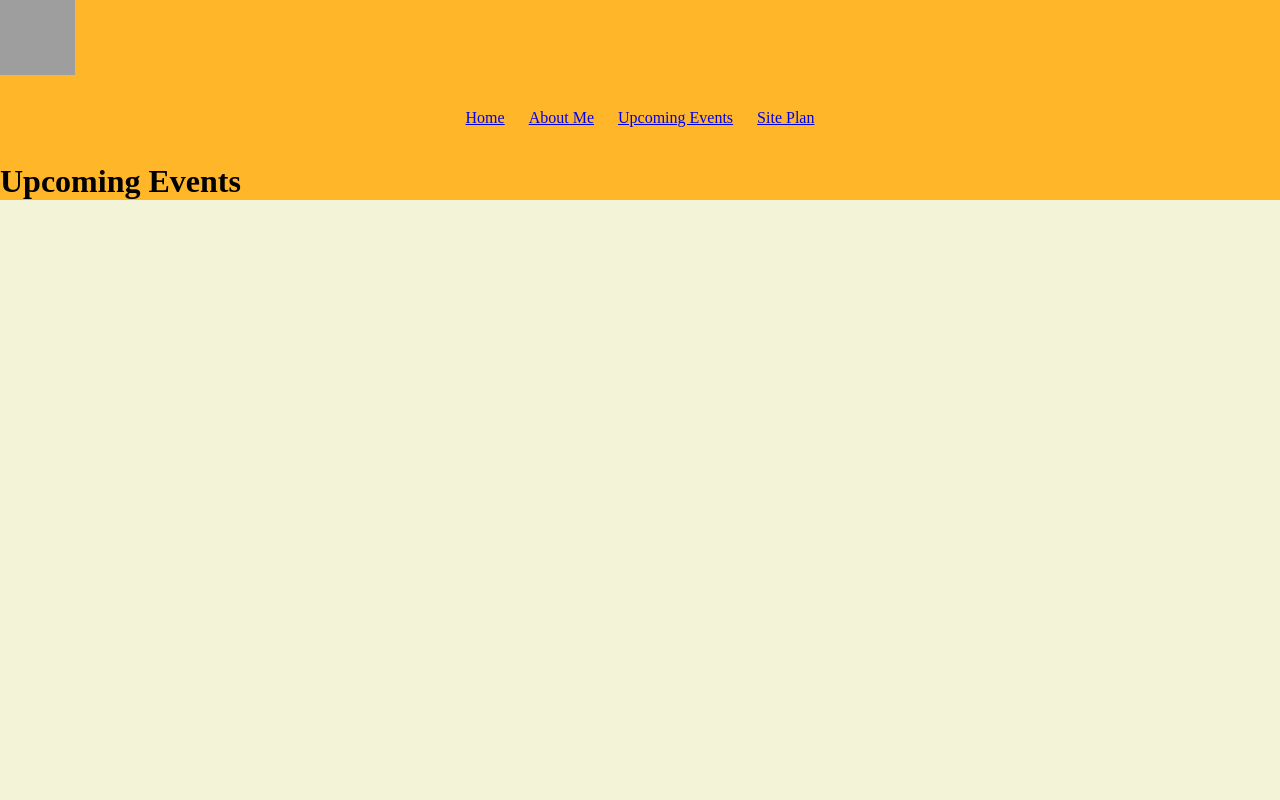
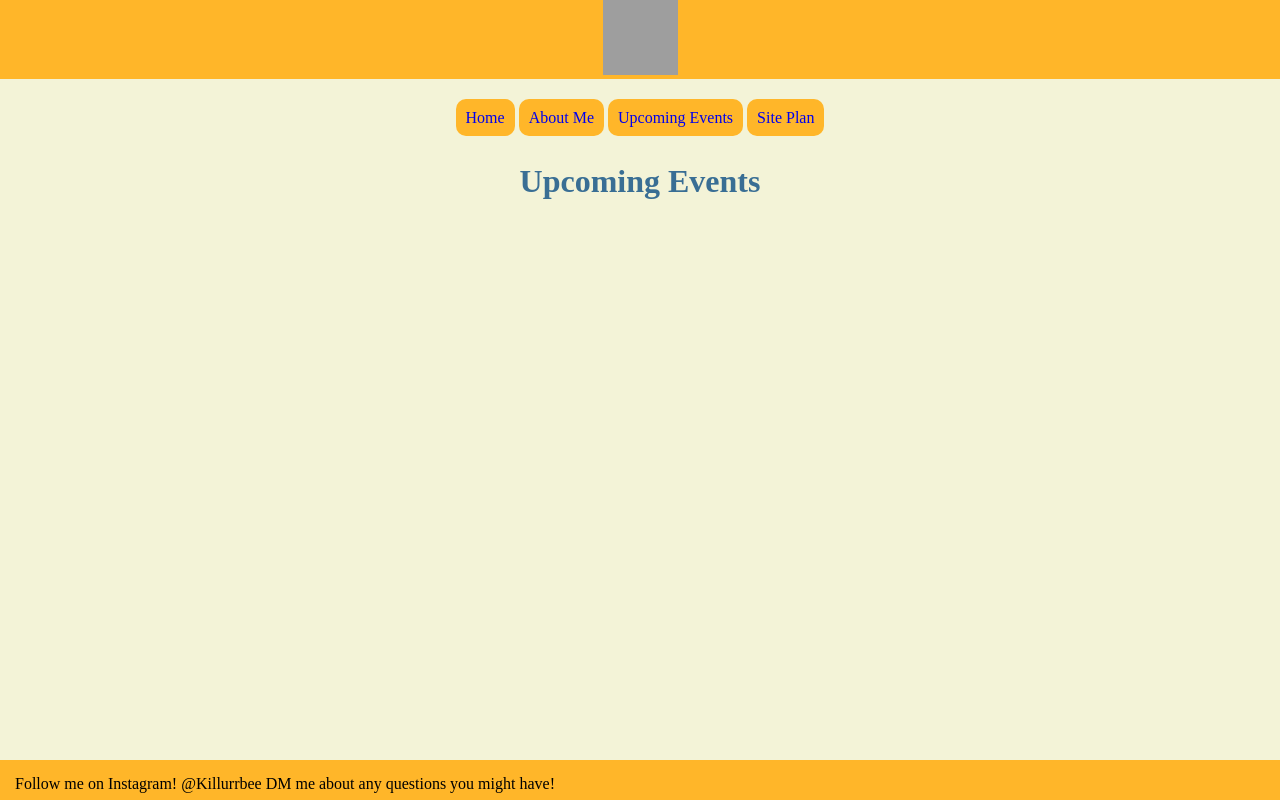
Before and after one commit to Jwesterner/Lilys-Website, a plain HTML site: page upcoming-events.html in a window 1280 px wide. Drawn offline with Linux system fonts and the light colour scheme; grey boxes are pictures that could not be loaded.

Commit message:
edit footer, format code, add more styling

```diff
--- a/styles/styles.css
+++ b/styles/styles.css
@@ -1,64 +1,76 @@
 /* General Info */
+@import url("https://fonts.googleapis.com/css2?family=Barlow&family=Merriweather:wght@300&display=swap");
 
-#page-container{
+#page-container {
   position: relative;
   min-height: 100vh;
+  margin-bottom: 0;
 }
 
-#content-wrap{
+#content-wrap {
   padding-bottom: 2.5rem;
 }
 
-body{
-    background-color: #F3F3D7;
+body {
+  background-color: #f3f3d7;
   margin: 0;
-    margin-bottom: 50px;
+  margin-bottom: 0;
 }
 
-header{
-    background-color: #FFB629;
+header {
+  background-color: #ffb629;
 }
 
-.logo{
+.logo {
   text-align: center;
 }
 
-nav{
+nav {
   text-align: center;
   padding: 15px;
   margin: 15px;
 }
 
-nav a{
-    background-color: #FFB629;
+nav a:visited {
+  color: inherit;
+}
+
+nav a {
+  background-color: #ffb629;
   padding: 10px;
   border-radius: 10px;
+  text-decoration: none;
 }
 
-nav a:hover{
+nav a:hover {
   color: white;
 }
 
-footer{
-    background-color: #FFB629;
+footer {
+  background-color: #ffb629;
   position: absolute;
   bottom: 0;
   width: 100%;
   height: 2.5rem;
 }
 
-#foot-msg{
+#foot-msg {
   text-align: justify;
   margin: 15px;
 }
 
-/* Index */
-
-#welcome-msg{
+.pg-title {
+  font-family: "Arial Rounded MT Bold";
+  color: #396e94;
   text-align: center;
 }
 
-.intro-text{
+/* Index */
+
+#intro-title {
+}
+
+.intro-txt {
   text-align: center;
   margin: 10px;
   line-height: 25px;
@@ -66,5 +78,4 @@ footer{
 
 /* About Me */
 
-
 /* Upcoming Events */
--- a/upcoming-events.html
+++ b/upcoming-events.html
@@ -9,15 +9,24 @@
   </head>
   <body>
     <header>
+      <div class="logo">
         <a href="index.html">
           <img src="http://placeimg.com/75/75/animals" alt="placeholder" />
         </a>
+      </div>
+    </header>
     <nav>
       <a href="index.html">Home</a>
       <a href="about-me.html">About Me</a>
       <a href="upcoming-events.html">Upcoming Events</a>
-        <a href="site-plan-scrapyard.html">Site Plan</a>
+      <a href="site-plan.html" target="_blank">Site Plan</a>
     </nav>
-    <h1>Upcoming Events</h1>
+    <h1 class="pg-title">Upcoming Events</h1>
+    <footer>
+      <p id="foot-msg">
+        Follow me on Instagram! @Killurrbee DM me about any questions you might
+        have!
+      </p>
+    </footer>
   </body>
 </html>
```
Also changed, not shown: about-me.html (+22 -11 lines), index.html (+20 -19 lines). Lines whose indentation alone changed are shown as unchanged.
